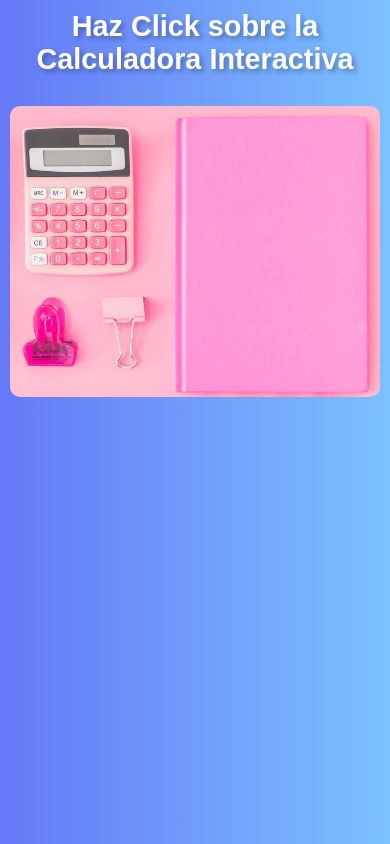
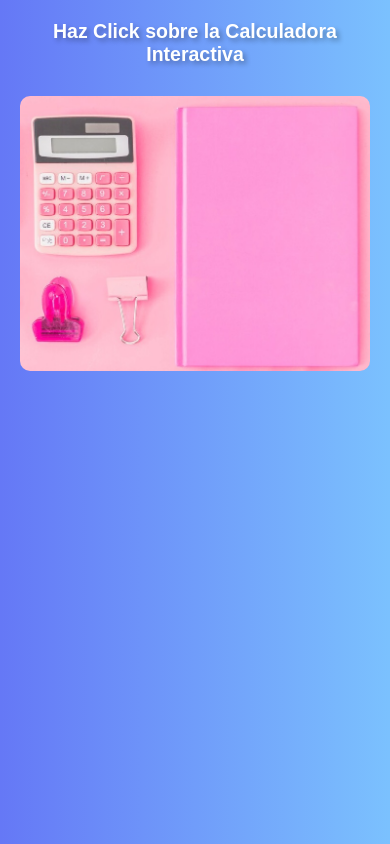
Before and after one commit to emsz45/calculadora, a plain HTML site: page index.html in a window 390 px wide. Drawn offline with Linux system fonts and the light colour scheme.

Commit message:
Update index.html

```diff
--- a/index.html
+++ b/index.html
@@ -15,28 +15,31 @@
 
         body {
             font-family: 'Arial', sans-serif;
-            background: linear-gradient(to right, #6578f6, #7bc1fe); /* Fondo degradado */
+    background: linear-gradient(to right, #6578f6, #7bc1fe);
     color: white;
     display: flex;
     justify-content: center;
-            align-items: center;
-            height: 100vh;
+    padding: 20px;
     text-align: center;
-            padding: 20px;
+    min-height: 100vh;
+    overflow-y: auto;
         }
 
         .container {
             display: flex;
     flex-direction: column;
     align-items: center;
+    max-width: 600px;
+    width: 100%;
         }
 
         h1 {
-            font-size: 2.5em; /* Ajuste para móviles */
+            font-size: clamp(1.5rem, 5vw, 2.5rem); /* Ajuste fluido */
     margin-bottom: 20px;
     color: #ffffff;
     font-family: 'Arial', sans-serif;
     text-shadow: 3px 3px 5px rgba(0, 0, 0, 0.3);
+    padding: 0 10px;
         }
 
         .image-container {
@@ -71,9 +74,9 @@
             background-color: white;
     padding: 20px;
     border-radius: 10px;
-            width: 90%;
+    width: 95%;
     max-width: 500px;
-            height: 80vh;
+    height: 85vh;
     display: flex;
     flex-direction: column;
         }
@@ -98,27 +101,18 @@
 
         /* RESPONSIVE */
         @media (max-width: 768px) {
-            body {
-                padding: 10px;
-                height: auto;
-                flex-direction: column;
+    h1 {
+        font-size: clamp(1.4rem, 4.5vw, 2rem);
     }
-
-            h1 {
-                font-size: 2em;
-            }
-
     .modal-content {
-                width: 95%;
         height: 90vh;
     }
 }
 
 @media (max-width: 480px) {
     h1 {
-                font-size: 1.8em;
+        font-size: clamp(1.2rem, 5vw, 1.8rem);
     }
-
     .modal-content {
         height: 85vh;
     }
```
Lines whose indentation alone changed are shown as unchanged.
